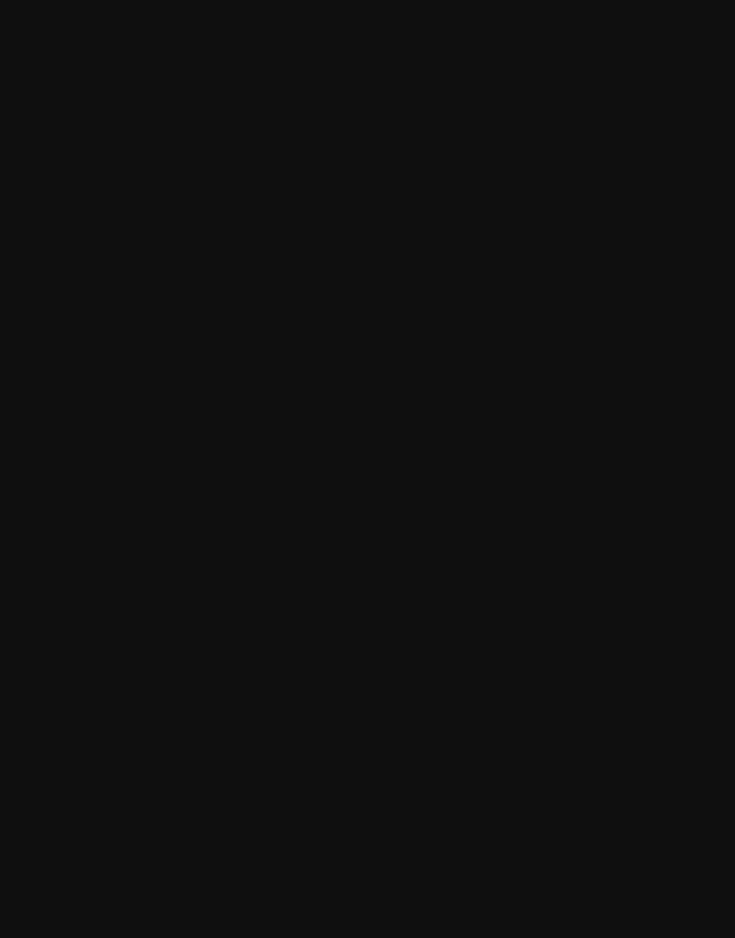
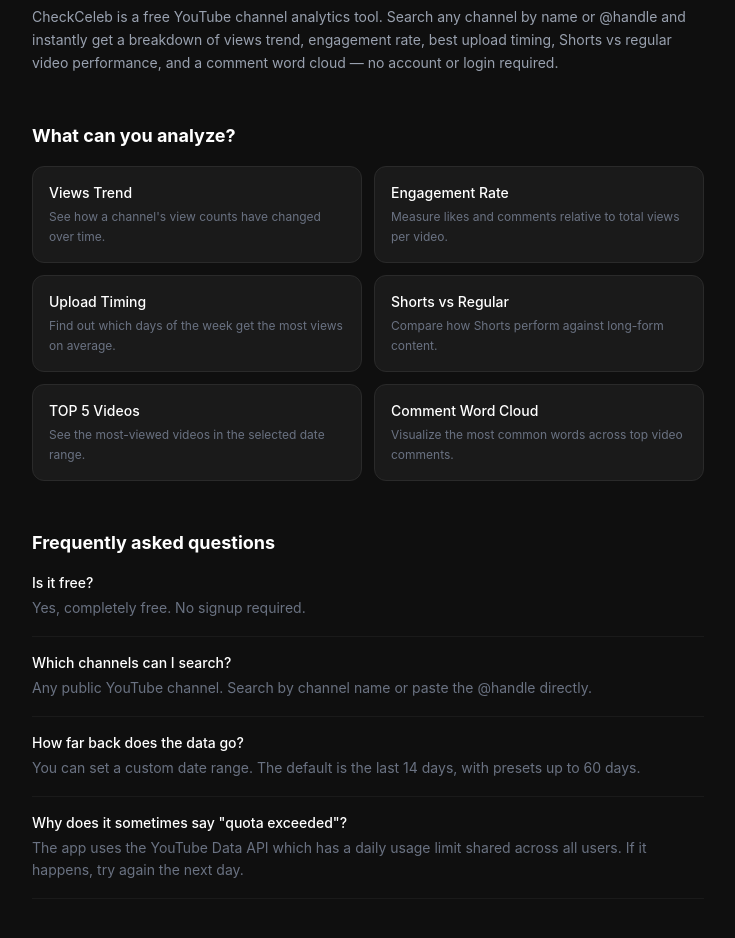
Before and after one commit to itshyunseunglee/CheckCeleb, a Next.js app: page / in a window 1280 px wide. Shown: the part 914-1852 px from the top of the page, without its empty margins (272-1007 px from the left). Before the commit the page ends 933 px from the top, so only its background shows below. Built offline with nearby package versions, Linux system fonts and the light colour scheme.

Commit message:
Add SEO content sections to homepage (features, FAQ)

```diff
--- a/components/SearchPage.tsx
+++ b/components/SearchPage.tsx
@@ -80,7 +80,7 @@
   };
 
   return (
-    <div className="min-h-[calc(100vh-65px)] flex flex-col items-center justify-center px-4 py-16">
+    <div className="min-h-[calc(100vh-65px)] flex flex-col items-center px-4 py-16">
       <div className="text-center mb-12">
         <h1 className="text-4xl sm:text-5xl font-black mb-3">
           <span className="text-[#ff0000]">Check</span>
@@ -230,6 +230,66 @@
           </div>
         </div>
       </div>
+
+      {/* SEO content */}
+      <div className="w-full max-w-2xl mt-16 space-y-12 pb-8">
+        <div>
+          <h2 className="text-white font-bold text-lg mb-4">What is CheckCeleb?</h2>
+          <p className="text-gray-400 text-sm leading-relaxed">
+            CheckCeleb is a free YouTube channel analytics tool. Search any channel by name or @handle
+            and instantly get a breakdown of views trend, engagement rate, best upload timing,
+            Shorts vs regular video performance, and a comment word cloud — no account or login required.
+          </p>
+        </div>
+
+        <div>
+          <h2 className="text-white font-bold text-lg mb-4">What can you analyze?</h2>
+          <div className="grid grid-cols-1 sm:grid-cols-2 gap-3">
+            {[
+              { title: 'Views Trend', desc: 'See how a channel\'s view counts have changed over time.' },
+              { title: 'Engagement Rate', desc: 'Measure likes and comments relative to total views per video.' },
+              { title: 'Upload Timing', desc: 'Find out which days of the week get the most views on average.' },
+              { title: 'Shorts vs Regular', desc: 'Compare how Shorts perform against long-form content.' },
+              { title: 'TOP 5 Videos', desc: 'See the most-viewed videos in the selected date range.' },
+              { title: 'Comment Word Cloud', desc: 'Visualize the most common words across top video comments.' },
+            ].map(({ title, desc }) => (
+              <div key={title} className="bg-[#1a1a1a] border border-[#2a2a2a] rounded-xl p-4">
+                <p className="text-white text-sm font-medium mb-1">{title}</p>
+                <p className="text-gray-500 text-xs leading-relaxed">{desc}</p>
+              </div>
+            ))}
+          </div>
+        </div>
+
+        <div>
+          <h2 className="text-white font-bold text-lg mb-4">Frequently asked questions</h2>
+          <div className="space-y-4">
+            {[
+              {
+                q: 'Is it free?',
+                a: 'Yes, completely free. No signup required.',
+              },
+              {
+                q: 'Which channels can I search?',
+                a: 'Any public YouTube channel. Search by channel name or paste the @handle directly.',
+              },
+              {
+                q: 'How far back does the data go?',
+                a: 'You can set a custom date range. The default is the last 14 days, with presets up to 60 days.',
+              },
+              {
+                q: 'Why does it sometimes say "quota exceeded"?',
+                a: 'The app uses the YouTube Data API which has a daily usage limit shared across all users. If it happens, try again the next day.',
+              },
+            ].map(({ q, a }) => (
+              <div key={q} className="border-b border-[#1a1a1a] pb-4">
+                <p className="text-white text-sm font-medium mb-1">{q}</p>
+                <p className="text-gray-500 text-sm leading-relaxed">{a}</p>
+              </div>
+            ))}
+          </div>
+        </div>
+      </div>
     </div>
   );
 }
```
